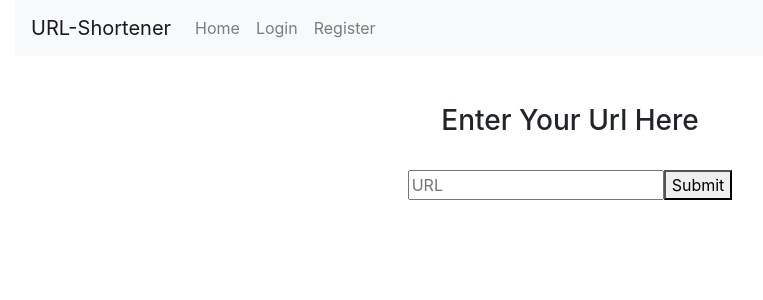
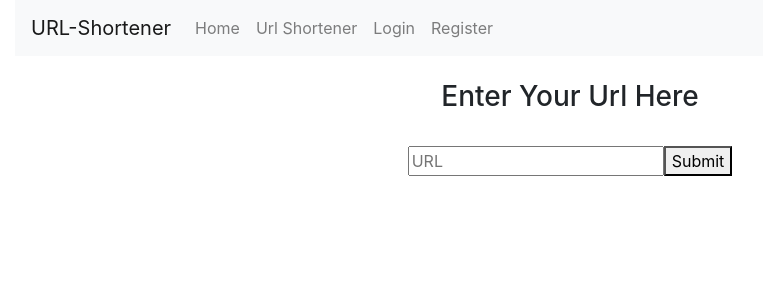
Before and after one commit to yashjais/url-shortener, a React (Create React App) app in the folder client/: page /url in a window 1280 px wide. Shown: the top 300 px of the page, without its empty margins (70-833 px from the left). Built offline with nearby package versions, Linux system fonts and the light colour scheme.

Commit message:
refactored

```diff
--- a/client/src/App.js
+++ b/client/src/App.js
@@ -2,6 +2,7 @@ import React, { useState } from 'react';
 import { BrowserRouter, Route } from 'react-router-dom'
 import Login from './users/login'
 import Register from './users/register'
+import UrlGenerate from './url/urlGenerate'
 import {
   Collapse,
   Navbar,
@@ -17,16 +18,10 @@ import Swal from 'sweetalert2'
 
 function App() {
   const [isOpen, setIsOpen] = useState(false);
-  const [input, setInput] = useState('')
-  const [url, setUrl] = useState('')
   const [info, setInfo] = useState({})
   const [modal, setModal] = useState(false);
 
   const toggle = () => setIsOpen(!isOpen);
-
-  const handleChange = (e) => {
-    setInput(e.target.value)
-  }
 
   const handleAccount = () => {
     if (localStorage.getItem('authUrlToken')) {
@@ -60,57 +55,11 @@ function App() {
 
   }
 
-  const handleSubmit = (validator) => {
-    console.log(input)
-    const data = {
-      url: input
-    }
-    if (localStorage.getItem('authUrlToken')) {
-      axios.post('/url-shortner', data, {
-        headers: {
-          'x-auth': localStorage.getItem('authUrlToken')
-        }
-      })
-        .then(response => {
-          console.log(response.data)
-          if (response.data.hasOwnProperty('errors')) {
-            Swal.fire({
-              icon: 'error',
-              title: 'Please enter valid URL',
-              text: 'Invalid URL',
-            })
-          } else if (response.data == 'invalid URL') {
-            Swal.fire({
-              icon: 'error',
-              title: 'Please enter valid URL',
-              text: 'Invalid URL',
-            })
-          } else {
-            console.log(response.data.shortenedUrl)
-            setUrl(response.data.shortenedUrl)
-          }
-        })
-        .catch(err => {
-          Swal.fire({
-            icon: 'error',
-            title: 'Error',
-            text: err,
-          })
-        })
-    } else {
-      Swal.fire({
-        icon: 'error',
-        title: 'You have to Login to use this website services',
-        text: 'Login Please',
-      })
-      window.location.href = '/login'
-    }
-  }
-
   const handleLogout = () => {
     localStorage.removeItem('authUrlToken')
     window.location.href = ('/')
   }
+
   return (
     <BrowserRouter>
       <div className="container">
@@ -127,6 +76,9 @@ function App() {
                     <NavLink href="/">Home</NavLink>
                   </NavItem>
                   <NavItem>
+                    <NavLink href="/url">Url Shortener</NavLink>
+                  </NavItem>
+                  <NavItem>
                     <NavLink onClick={handleAccount} href="#">Account</NavLink>
                   </NavItem>
                   <NavItem>
@@ -135,6 +87,9 @@ function App() {
                 </React.Fragment> : <React.Fragment>
                     <NavItem>
                       <NavLink href="/">Home</NavLink>
+                    </NavItem>
+                    <NavItem>
+                      <NavLink href="/url">Url Shortener</NavLink>
                     </NavItem>
                     <NavItem>
                       <NavLink href="/login">Login</NavLink>
@@ -147,22 +102,7 @@ function App() {
             </Collapse>
           </Navbar>
         </div>
-        <br />
-        <br />
 
-        <div style={{ textAlign: "center" }}>
-          <h3 > Enter Your Url Here</h3>
-          <br />
-
-          <input type="text" placeholder="URL" value={input} onChange={handleChange} />
-
-          <button type="submit" onClick={handleSubmit}> Submit </button>
-          <br />
-          <br />
-          {
-            url.length != 0 && <p> {url} </p>
-          }
-        </div>
 
         <div>
           <Modal isOpen={modal} toggle={handleAccount}>
@@ -181,6 +121,7 @@ function App() {
 
         <Route path="/login" component={Login} exact={true} />
         <Route path="/register" component={Register} exact={true} />
+        <Route path="/url" component={UrlGenerate} exact={true} />
       </div>
     </BrowserRouter >
   );
--- /dev/null
+++ b/client/src/url/urlGenerate.js
@@ -0,0 +1,83 @@
+import React, { useState } from 'react';
+import axios from '../config/axios'
+import Swal from 'sweetalert2'
+
+function UrlGenerate() {
+    const [input, setInput] = useState('')
+    const [url, setUrl] = useState('')
+
+    const handleChange = (e) => {
+        setInput(e.target.value)
+    }
+
+    const handleSubmit = (validator) => {
+        console.log(input)
+        const data = {
+            url: input
+        }
+        if (localStorage.getItem('authUrlToken')) {
+            axios.post('/url-shortner', data, {
+                headers: {
+                    'x-auth': localStorage.getItem('authUrlToken')
+                }
+            })
+                .then(response => {
+                    console.log(response.data)
+                    if (response.data.hasOwnProperty('errors')) {
+                        Swal.fire({
+                            icon: 'error',
+                            title: 'Please enter valid URL',
+                            text: 'Invalid URL',
+                        })
+                    } else if (response.data == 'invalid URL') {
+                        Swal.fire({
+                            icon: 'error',
+                            title: 'Please enter valid URL',
+                            text: 'Invalid URL',
+                        })
+                    } else if (response.data.hasOwnProperty('code') && response.data.code == "ENOTFOUND") {
+                        Swal.fire({
+                            icon: 'error',
+                            title: 'Internet Error',
+                            text: 'Check internet connection',
+                        })
+                    } else {
+                        console.log(response.data.shortenedUrl)
+                        setUrl(response.data.shortenedUrl)
+                    }
+                })
+                .catch(err => {
+                    Swal.fire({
+                        icon: 'error',
+                        title: 'Error',
+                        text: err,
+                    })
+                })
+        } else {
+            Swal.fire({
+                icon: 'error',
+                title: 'You have to Login to use this website services',
+                text: 'Login Please',
+            })
+            window.location.href = '/login'
+        }
+    }
+    return (
+        <div style={{ textAlign: "center" }}>
+            <br />
+            <h3 > Enter Your Url Here</h3>
+            <br />
+
+            <input type="text" placeholder="URL" value={input} onChange={handleChange} />
+
+            <button type="submit" onClick={handleSubmit}> Submit </button>
+            <br />
+            <br />
+            {
+                url && url.length == 0 ? <span></span> : <p> {url} </p>
+            }
+        </div>
+    )
+}
+
+export default UrlGenerate
--- a/client/src/users/login.js
+++ b/client/src/users/login.js
@@ -37,7 +37,7 @@ class Login extends React.Component {
                     // console.log(response.data)
                     const token = response.data.token
                     localStorage.setItem('authUrlToken', token)
-                    window.location.href = ('/')
+                    window.location.href = ('/url')
                 }
             })
             .catch(err => {
```
